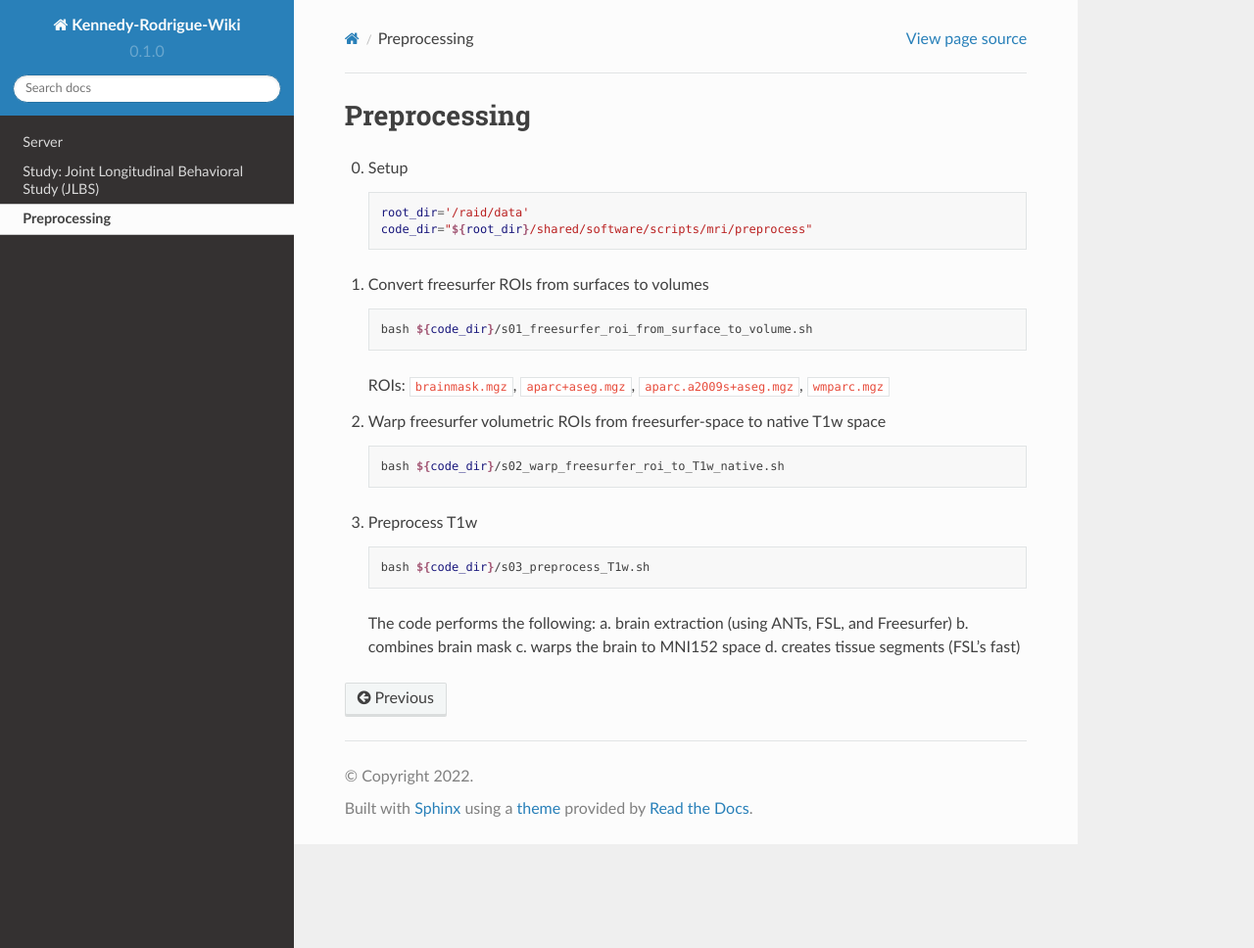
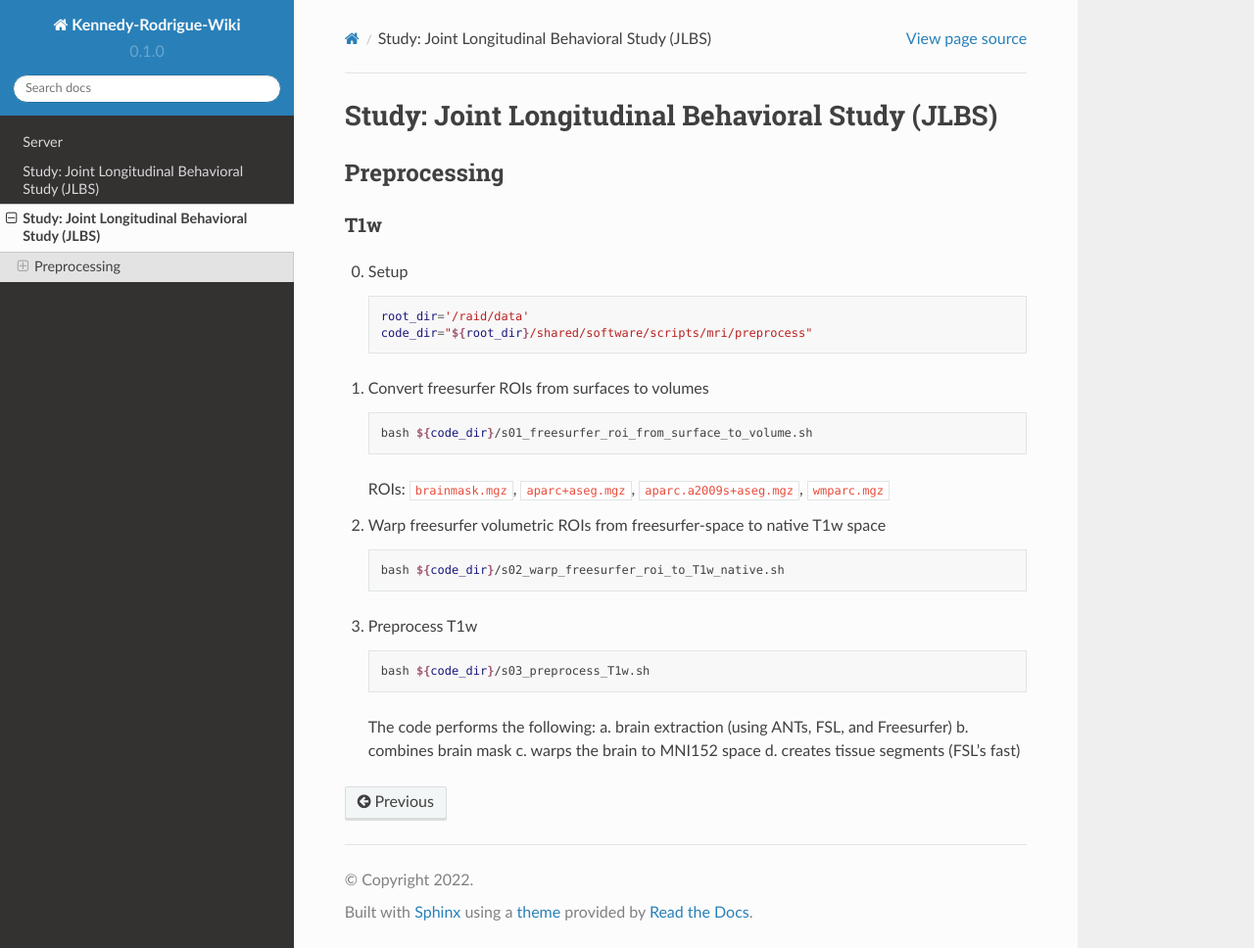
Before and after one commit to marcihorn/kennedy-rodrigue-wiki, a Sphinx documentation site: the page built from docs/source/study-jlbs/preprocessing.rst, in a window 1280 px wide and 968 px high. Shown: the whole window at 98% size. Built offline with Sphinx 7.4.7 and the Read the Docs theme 2.0.0, drawn with Linux system fonts in a browser that asks for light colours.

Commit message:
Update preprocessing.rst
- fix toc

```diff
--- a/docs/source/study-jlbs/preprocessing.rst
+++ b/docs/source/study-jlbs/preprocessing.rst
@@ -1,9 +1,16 @@
+#################################################
+Study: Joint Longitudinal Behavioral Study (JLBS)
+#################################################
+
 .. _preprocessing:
 
 Preprocessing
 ==========
 
 .. _T1w:
+
+T1w
+---
 
 0. Setup
 
```
